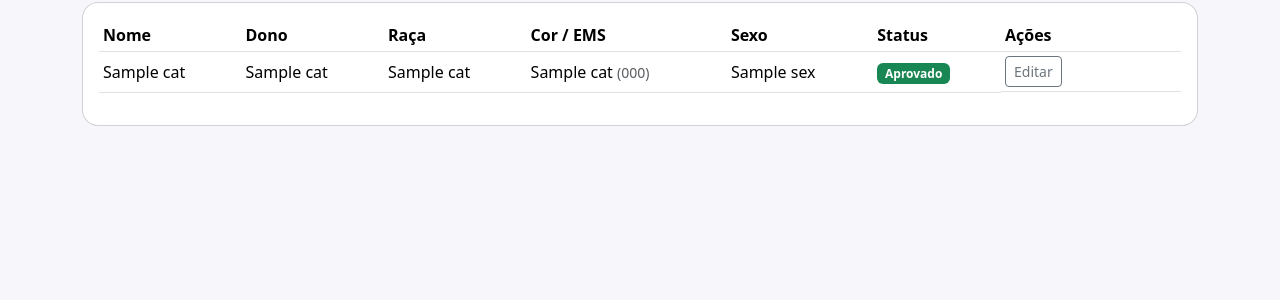
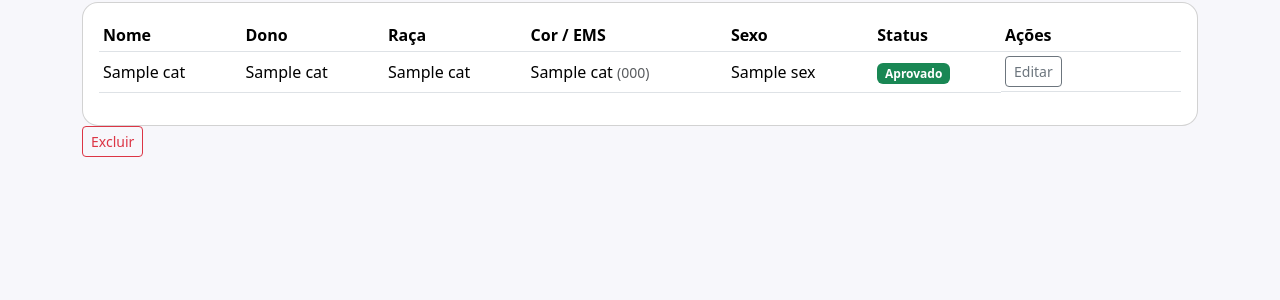
Before and after one commit to Flaviovmp/CatClub, a Flask app: template templates/admin_cats.html in a window 1280 px wide. Shown: the part 126-426 px from the top of the page. Run offline with Flask 3, Linux system fonts and the light colour scheme; the template is opened without the code that fills it: most values are stand-ins (such as "Sample title", 1, 10 or a date in 2020).

Commit message:
Update admin_cats.html

```diff
--- a/templates/admin_cats.html
+++ b/templates/admin_cats.html
@@ -41,6 +41,10 @@
     </table>
   </div>
 </div>
+
+<form method="post" action="{{ url_for('admin_cat_delete', cat_id=c.id) }}" onsubmit="return confirm('Excluir este gato? Esta ação não pode ser desfeita.');">
+  <button class="btn btn-outline-danger btn-sm" type="submit">Excluir</button>
+</form>
 {% endblock %}
 
 {% if pagination %}
```
